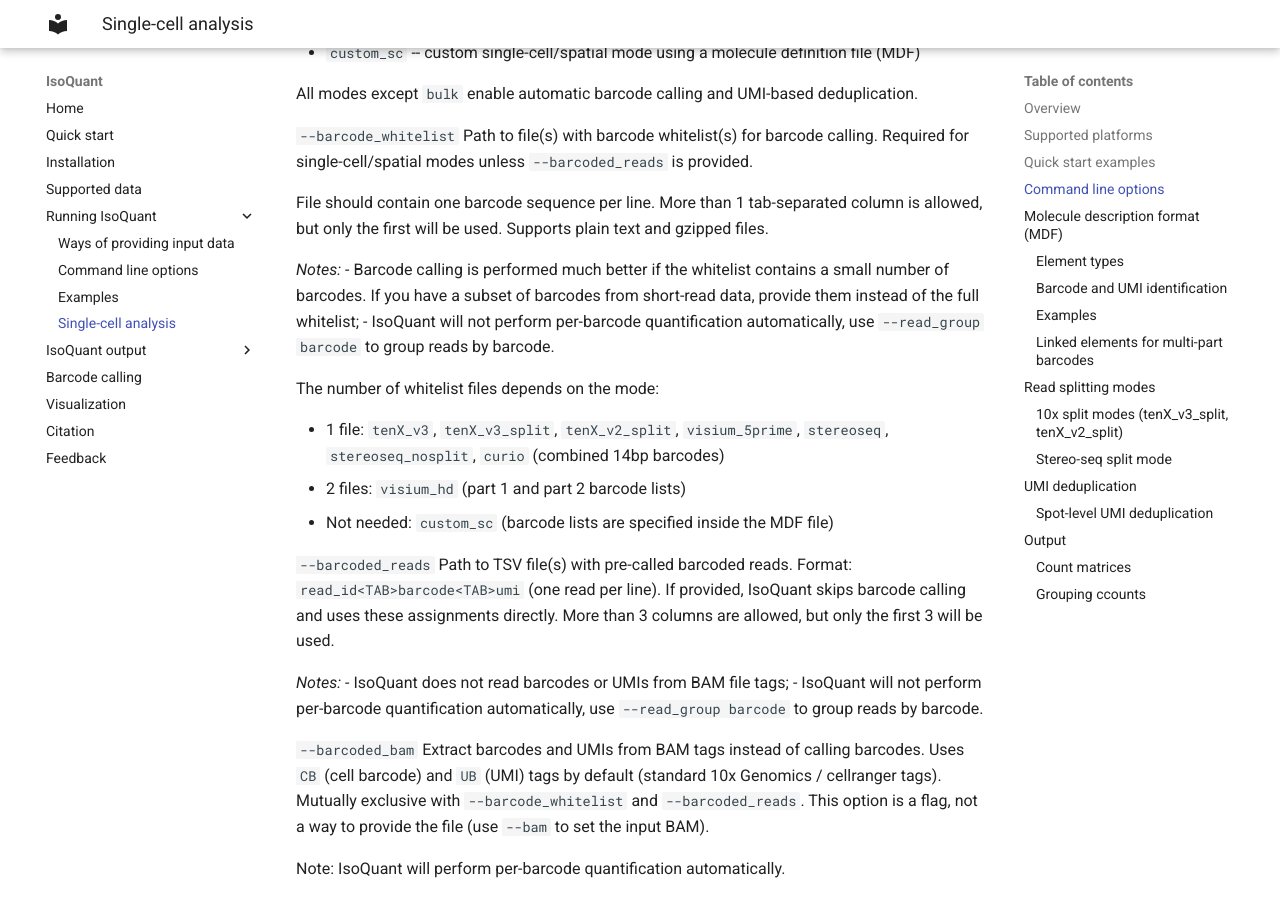
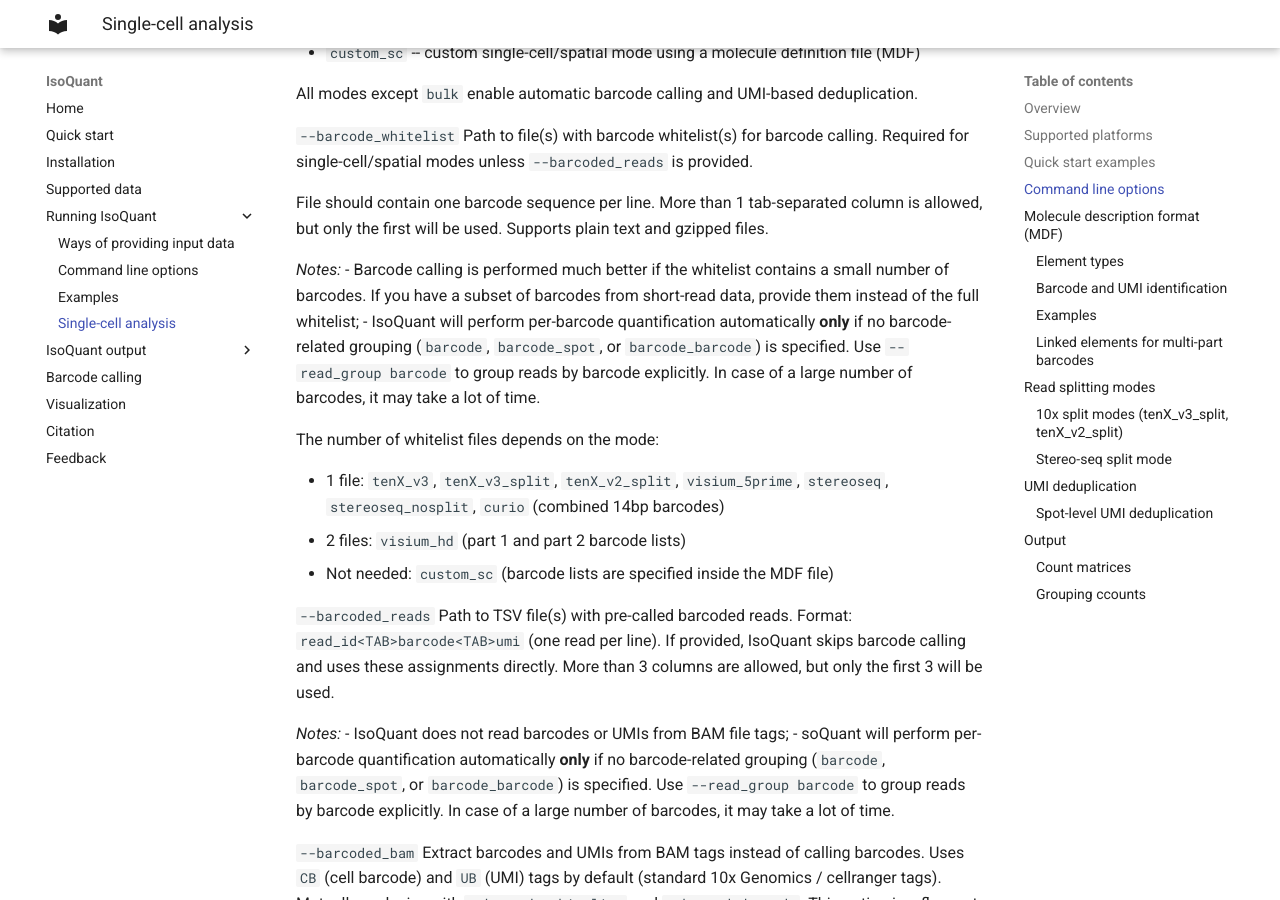
Before and after one commit to ablab/IsoQuant, an MkDocs documentation site: the page built from docs/single_cell.md, in a window 1280 px wide and 900 px high, scrolled down 2635 px. Built offline with MkDocs 1.6.1 and Material for MkDocs 9.7.7, drawn with Linux system fonts in a browser that asks for light colours.

Commit message:
update read grouping documentation

```diff
--- a/docs/single_cell.md
+++ b/docs/single_cell.md
@@ -24,17 +24,17 @@
 
 ## Supported platforms
 
-| Mode | Platform | Barcode whitelist files | UMI length | Notes                                                                                |
-|------|----------|--------------------|------------|--------------------------------------------------------------------------------------|
-| `tenX_v3` | 10x Genomics 3' v3 | 1 | 12 | Single 16bp barcode                                                                  |
-| `tenX_v3_split` | 10x Genomics 3' v3 | 1 | 12 | Concatenated reads: splits into individual cDNA molecules                             |
-| `tenX_v2_split` | 10x Genomics 3' v2 | 1 | 10 | Concatenated reads: splits into individual cDNA molecules (v2 chemistry)              |
-| `visium_5prime` | 10x Genomics Visium 5' | 1 | 12 | Same detector as tenX_v3                                                             |
-| `visium_hd` | 10x Genomics Visium HD | 2 | 9 | Two barcodes (15/16bp + 14/15bp)                                                     |
-| `curio` | Curio Bioscience | 1  | 9 | Double barcode (8bp + 6bp) with linker                                               |
-| `stereoseq` | Stereo-seq | 1 | 10 | 25bp barcode, read splitting mode                                                    |
-| `stereoseq_nosplit` | Stereo-seq | 1 | 10 | 25bp barcode, no read splitting                                                      |
-| `custom_sc` | Any platform | 0 (uses MDF) | varies | User-defined molecule structure via [MDF file](#molecule-definition-file-mdf-format) |
+| Mode                | Platform               | Barcode whitelist files | UMI length | Notes                                                                     |
+|---------------------|------------------------|-------------------------|------------|---------------------------------------------------------------------------|
+| `tenX_v3`           | 10x Genomics 3' v3     | 1                       | 12         | Single 16bp barcode                                                       |
+| `tenX_v3_split`     | 10x Genomics 3' v3     | 1                       | 12         | Concatenated reads: splits into individual cDNA molecules                 |
+| `tenX_v2_split`     | 10x Genomics 3' v2     | 1                       | 10         | Concatenated reads: splits into individual cDNA molecules (v2 chemistry)  |
+| `visium_5prime`     | 10x Genomics Visium 5' | 1                       | 12         | Same detector as tenX_v3                                                  |
+| `visium_hd`         | 10x Genomics Visium HD | 2                       | 9          | Two barcodes (15/16bp + 14/15bp)                                          |
+| `curio`             | Curio Bioscience       | 1                       | 9          | Double barcode (8bp + 6bp) with linker                                    |
+| `stereoseq`         | Stereo-seq             | 1                       | 10         | 25bp barcode, read splitting mode                                         |
+| `stereoseq_nosplit` | Stereo-seq             | 1                       | 10         | 25bp barcode, no read splitting                                           |
+| `custom_sc`         | Any platform           | 0 (uses MDF)            | varies     | User-defined molecule structure via [MDF file](#molecule-definition-file-mdf-format)                       |
 
 ## Quick start examples
 
@@ -101,7 +101,9 @@
 _Notes:_
 - Barcode calling is performed much better if the whitelist contains a small number of barcodes.
 If you have a subset of barcodes from short-read data, provide them instead of the full whitelist;
-- IsoQuant will not perform per-barcode quantification automatically, use `--read_group barcode` to group reads by barcode.
+- IsoQuant will perform per-barcode quantification automatically **only** if no barcode-related
+grouping (`barcode`, `barcode_spot`, or `barcode_barcode`) is specified.
+Use `--read_group barcode` to group reads by barcode explicitly. In case of a large number of barcodes, it may take a lot of time.
 
 The number of whitelist files depends on the mode:
 
@@ -117,7 +119,9 @@
 
 _Notes:_
 - IsoQuant does not read barcodes or UMIs from BAM file tags;
-- IsoQuant will not perform per-barcode quantification automatically, use `--read_group barcode` to group reads by barcode.
+- soQuant will perform per-barcode quantification automatically **only** if no barcode-related
+grouping (`barcode`, `barcode_spot`, or `barcode_barcode`) is specified.
+Use `--read_group barcode` to group reads by barcode explicitly. In case of a large number of barcodes, it may take a lot of time.
 
 
 `--barcoded_bam`
@@ -178,16 +182,16 @@
 
 ### Element types
 
-| Type | Description                                                                   | Value field              |
-|------|-------------------------------------------------------------------------------|--------------------------|
-| `CONST` | Constant/known sequence (primer, linker, TSO)                                 | Sequence                 |
-| `VAR_FILE` | Variable sequence matched against a whitelist file                            | Path to TSV file         |
-| `VAR_LIST` | Variable sequence matched against an inline list                              | Comma-separated sequences |
-| `VAR_ANY` | Variable fixed-length sequence extracted as-is                                | Length (integer)         |
-| `VAR_ANY_SEPARATOR` | Fixed-length variable separator sequence (not extracted)                      | Length (integer)        |
+| Type                      | Description                                                                   | Value field              |
+|---------------------------|-------------------------------------------------------------------------------|--------------------------|
+| `CONST`                   | Constant/known sequence (primer, linker, TSO)                                 | Sequence                 |
+| `VAR_FILE`                | Variable sequence matched against a whitelist file                            | Path to TSV file         |
+| `VAR_LIST`                | Variable sequence matched against an inline list                              | Comma-separated sequences |
+| `VAR_ANY`                 | Variable fixed-length sequence extracted as-is                                | Length (integer)         |
+| `VAR_ANY_SEPARATOR`       | Fixed-length variable separator sequence (not extracted)                      | Length (integer)        |
 | `VAR_ANY_NON_T_SEPARATOR` | Fixed-length variable separator sequence without T nucleoties (not extracted) | Length (integer)         |
-| `PolyT` | PolyT tail                                                                    | (none)                   |
-| `cDNA` | cDNA region                                                                   | (none)                   |
+| `PolyT`                   | PolyT tail                                                                    | (none)                   |
+| `cDNA`                    | cDNA region                                                                   | (none)                   |
 
 At the moment, only a single `cDNA` and a single `PolyT` are supported.
 
@@ -351,7 +355,7 @@
 Multiple grouping strategies can be combined (space-separated), producing separate count tables for each.
 
 In single-cell/spatial modes, IsoQuant automatically adds `--read_group barcode`
-if no barcode-related grouping (`barcode`, `barcode_spot`, or `barcode_barcode`) is specified.
+**only** if no barcode-related grouping (`barcode`, `barcode_spot`, or `barcode_barcode`) is specified.
 Use `--read_group none` to disable automatic grouping.
 
 The most common use-cases for single-cell/spatial data are grouping by barcode property (cell type, spot):
--- a/isoquant.py
+++ b/isoquant.py
@@ -151,7 +151,8 @@
                                        "file_name (original filename), "
                                        "barcode_spot (map barcodes to spots/cell types using --barcode2spot), "
                                        "barcode_barcode (map barcodes to spots using --barcode2barcode), "
-                                       "barcode (group by barcode from --barcoded_reads)")
+                                       "barcode (group by barcode from --barcoded_reads),"
+                                       "none (no grouping)")
 
     add_additional_option_to_group(input_args_group, "--read_assignments", nargs='+', type=str,
                                    help="reuse read assignments (binary format)", default=None)
```
Also changed, not shown: docs/cmd.md (+4 -3 lines).
